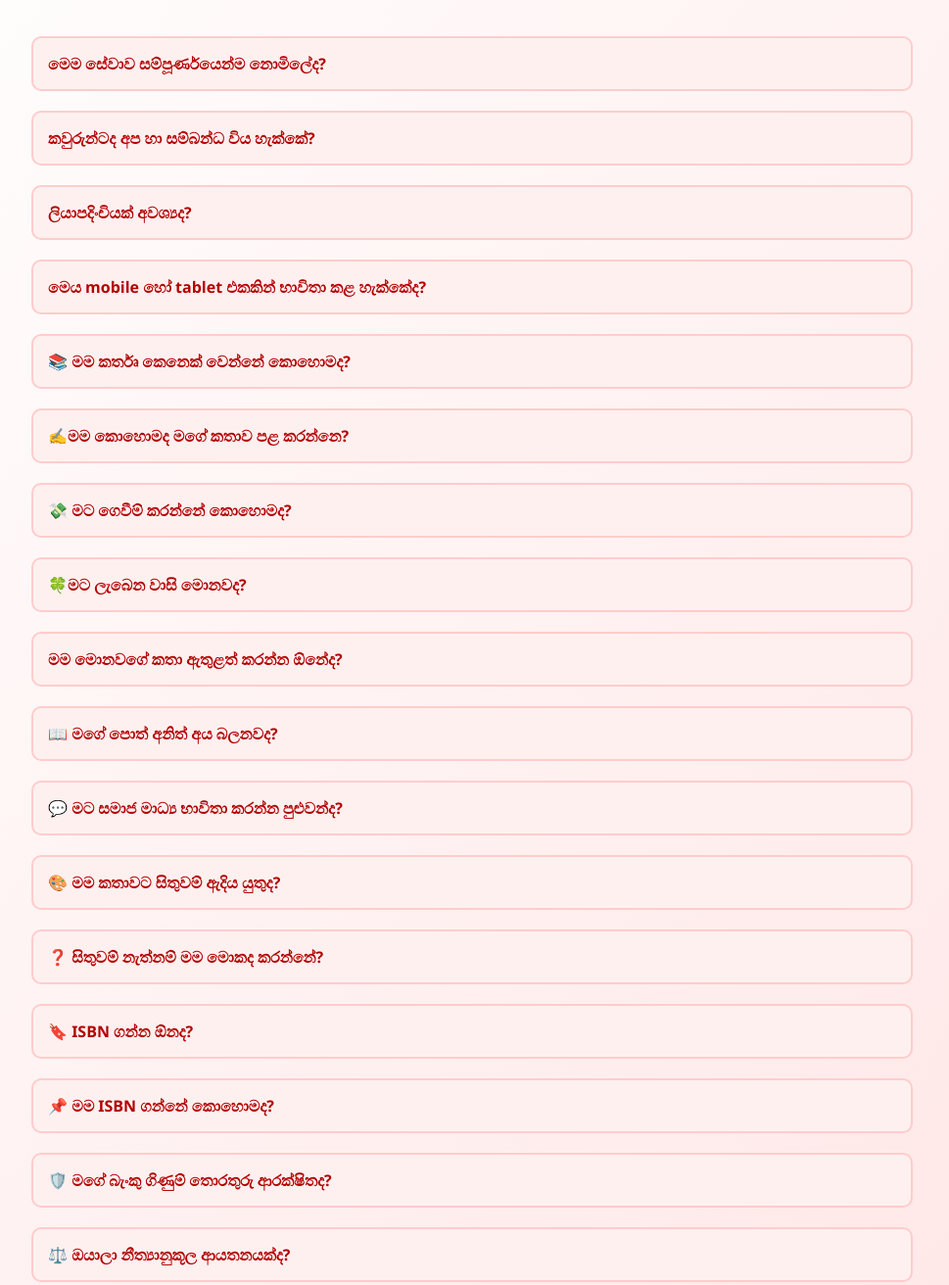
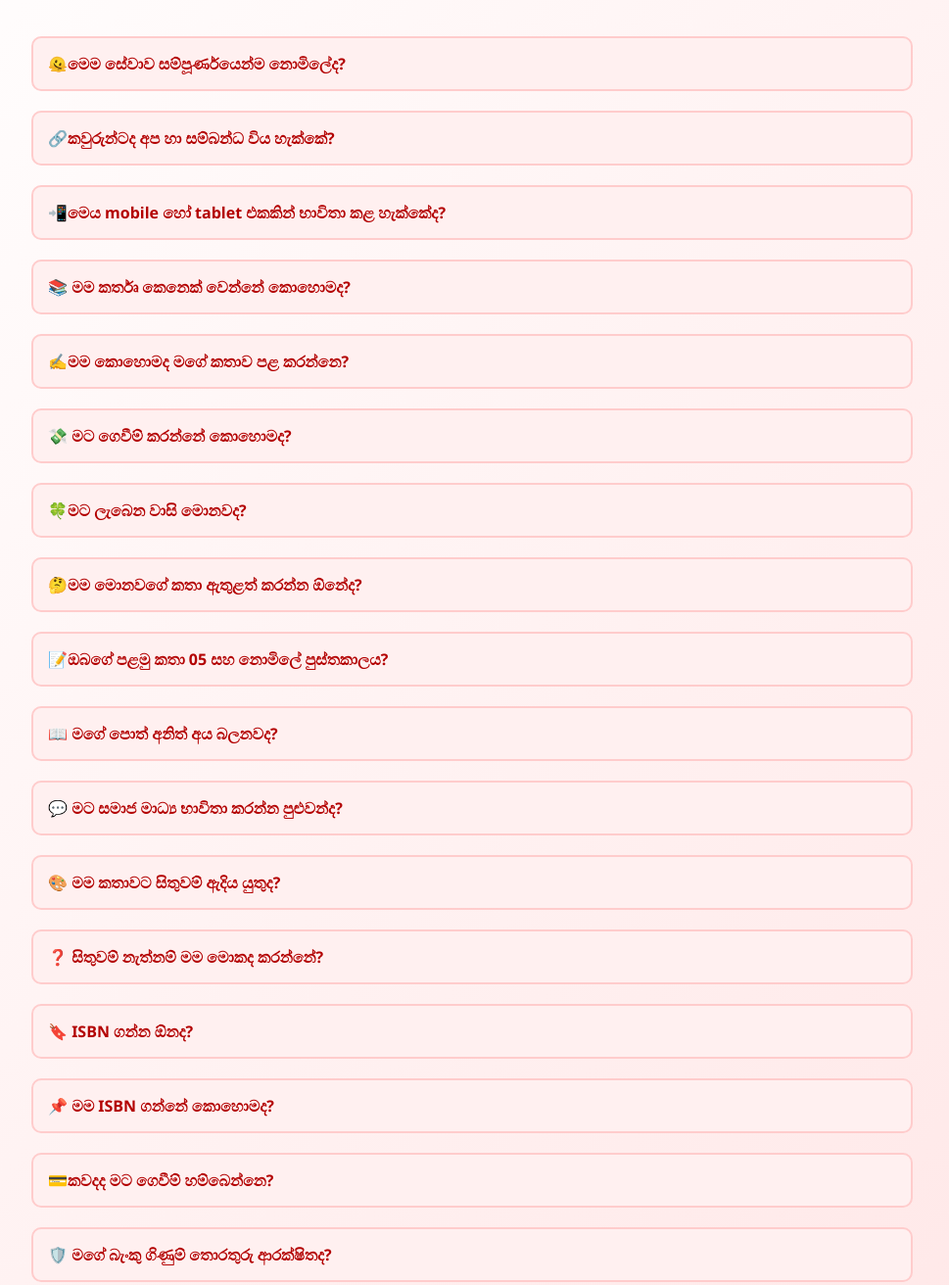
Before and after one commit to NETBAHW/NETBOOK-FAQ, a plain HTML site: page index.html in a window 1280 px wide. Shown: the part 161-1473 px from the top of the page at 98% size, without its empty margins (158-1127 px from the left). Drawn offline with Linux system fonts and the light colour scheme.

Commit message:
Update index.html

```diff
--- a/index.html
+++ b/index.html
@@ -71,22 +71,19 @@
   </header>
 
   <div class="faq-item">
-    <div class="question">මෙම සේවාව සම්පූර්ණයෙන්ම නොමිලේද?</div>
+    <div class="question">🫠මෙම සේවාව සම්පූර්ණයෙන්ම නොමිලේද?</div>
     <div class="answer">ඔව්, අපගේ සේවාව සම්පූර්ණයෙන්ම නොමිලේ,කිසිඳු මුදලක් අය නොකරයි.ලියාපදිංචිය සම්පූර්ණ නොමිලේ </div>
   </div>
 
   <div class="faq-item">
-    <div class="question">කවුරුන්ටද අප හා සම්බන්ධ විය හැක්කේ?</div>
+    <div class="question">🔗කවුරුන්ටද අප හා සම්බන්ධ විය හැක්කේ?</div>
     <div class="answer">සියලුම පරිශීලකයින්ට වයස් භේදයකින් තොරව පුද්ගලික, ව්‍යාපාරික, හෝ අධ්‍යාපනික මේ කියන ඕනෑම අංශයක සිටින පුද්ගලයන් හට අප හා සම්බන්ධ වී දක්ෂ කතුවරයෙකු වීමට හැකියාව පවතී .අධ්‍යාපනය ලබන සිසුන් සඳහා විශේෂයි.</div>
   </div>
 
-  <div class="faq-item">
-    <div class="question">ලියාපදිංචියක් අවශ්‍යද?</div>
-    <div class="answer">නැහැ, ඔබට කිසිඳු ලියාපදිංචියක් අවශ්‍ය නොවීය.</div>
-  </div>
+
 
   <div class="faq-item">
-    <div class="question">මෙය mobile හෝ tablet එකකින් භාවිතා කළ හැක්කේද?</div>
+    <div class="question">📲මෙය mobile හෝ tablet එකකින් භාවිතා කළ හැක්කේද?</div>
     <div class="answer">ඔව්, අපගේ සේවාව සියලුම උපාංගවලට අනුකූල වේ.</div>
   </div>
 
@@ -180,7 +177,7 @@ Profile Picture → Dashboard → Settings
 
 
   <div class="faq-item">
-    <div class="question">මම මොනවගේ කතා ඇතුළත් කරන්න ඕනේද?</div>
+    <div class="question">🤔මම මොනවගේ කතා ඇතුළත් කරන්න ඕනේද?</div>
     <div class="answer">📏 කතාවේ වචන ගණන අනුව මෙහෙම විය යුතුයි:
 
 වචන ගණන	කතාවේ වර්ගය
@@ -190,6 +187,18 @@ Profile Picture → Dashboard → Settings
 <li>  2100 – 2599	ළමා කතා / කෙටි කතා / අධ්‍යාපනික
 </div>
   </div>
+
+
+<div class="faq-item">
+    <div class="question">📝ඔබගේ පළමු කතා 05 ‌සහ නොමිලේ ‌පුස්තකාලය?</div>
+    <div class="answer">
+මෙයින් අපගෙ ප්‍රධාන අරමුණ ඔබගේ ජනප්‍රියත්වය වර්ධනය,තමා වෙත පිරිස් රැස් කරගැනීම,තමාගේ කතාවල රසය අන් අය වෙත රැගෙන යාමට හැකි වීම,තමාගේ පොත් විකුණුම් සංඛාව වැඩි කරගත හැකි වීම,සමාජ මාධ්‍ය හරහා නොමිලේ කියවීමට දීමට හැකිවීම නිසා ප්‍රචාරනය වැඩිවීමයි
+<li>ඔබ ඇතුලත් කරන පලමු කතා 05 අනිවාර්යෙන් Free Library හරහා දැමීම කල යුතුය.
+<li>වචන 100-599 අතර ප්‍රමානවත්ය.
+<li>ළමාකතා හො කෙටිකතා ඉදිරිපත් කළ යුතුය.
+</div>
+  </div>
+
 
 
   <div class="faq-item">
@@ -265,6 +274,11 @@ NETBOOK විසින් නොමිලේ සිතුවම් සාදා
 🎁 ISBN = නීතිමය ආරක්ෂාව + ගෞරවය + විශ්වාසය🧡 ඔබේ කතාවට පිළිගත් ආරක්ෂාවක්!</div>
   </div>
 
+ <div class="faq-item">
+    <div class="question">💳කවදද මට ගෙවීම් හම්බෙන්නෙ?</div>
+    <div class="answer">අවම උපයා ඇති මුදල Rs.1000 ක් හෝ ඊට වැඩිනම් සෑම සඳුදා දිනකම අප ඔබගේ ගිණුමට මුදල් බැර කරනු ලබයි</div>
+  </div>
+
   <div class="faq-item">
     <div class="question">🛡️ මගේ බැංකු ගිණුම් තොරතුරු ආරක්ෂිතද?</div>
     <div class="answer">
```
